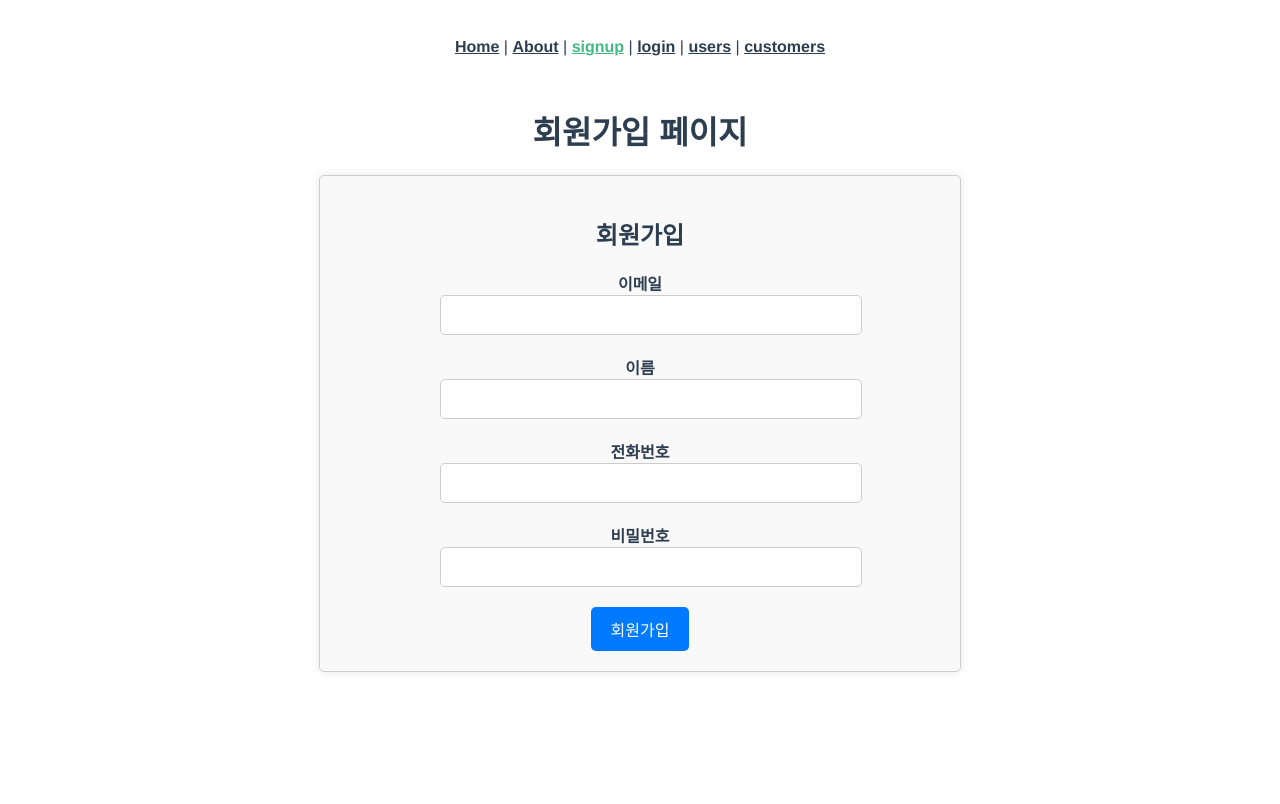
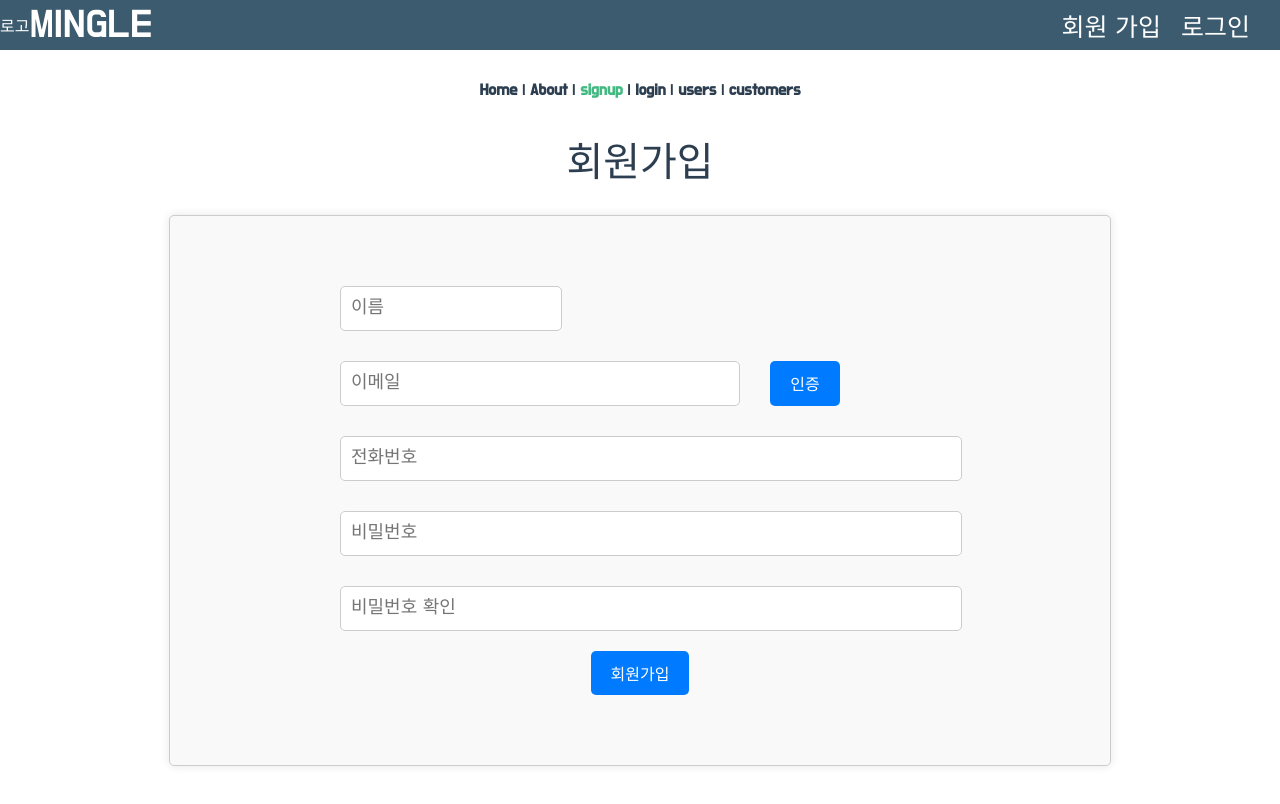
Before and after one commit to kinggodgeneralteam2/BE05-FIN-2TEAM-MINGLECRM-FRONT, a Vue app: page /signup in a window 1280 px wide. Shown: the top 804 px of the page. Built offline with nearby package versions, Linux system fonts and the light colour scheme.

Commit message:
상단바 컴포넌트 TopBar.vue 생성 & SignUpForm 컴포넌트 수정

```diff
--- a/src/App.vue
+++ b/src/App.vue
@@ -1,4 +1,13 @@
 <template>
+<link rel="preconnect" href="https://fonts.googleapis.com">
+<link rel="preconnect" href="https://fonts.gstatic.com" crossorigin>
+<link href="https://fonts.googleapis.com/css2?family=Do+Hyeon&family=Jua&display=swap" rel="stylesheet">
+
+
+  <div>
+    <TopBar/>
+  </div>
+
   <div>
     <nav>
       <router-link to="/">Home</router-link> |
@@ -14,11 +23,16 @@
 
 <style>
 #app {
-  font-family: Avenir, Helvetica, Arial, sans-serif;
+  /* font-family: Avenir, Helvetica, Arial, sans-serif; */
+  font-family: "Do Hyeon", sans-serif;
   -webkit-font-smoothing: antialiased;
   -moz-osx-font-smoothing: grayscale;
   text-align: center;
   color: #2c3e50;
+}
+
+body {
+  margin:0px;
 }
 
 nav {
@@ -34,4 +48,8 @@ nav a.router-link-exact-active {
   color: #42b983;
 }
 </style>
-<script setup></script>
+
+
+<script setup>
+import TopBar from './components/TopBar.vue';
+</script>
--- a/src/components/SignUpForm.vue
+++ b/src/components/SignUpForm.vue
@@ -1,28 +1,48 @@
 <template>
   <div>
-    <h2>회원가입</h2>
     <form @submit.prevent="signUp" class="signup-form">
+
+      <div class="form-group-name">
+        <input id="name" v-model="name" type="text" required placeholder="이름">
+      </div>
+
+      <div class=signup-form-vertical-spacer> </div>
+
+      <div class="form-group-email">
+        <input id="email" v-model="email" type="email" required @input="validateEmail" placeholder="이메일">
+        <div class="email-form-horizon-spacer"> </div>
+        <button class="email-auth-button" type="submit"> 인증 </button>
+
+      </div>
+
+      <p class="email-message" :style="{ color: isEmailValid ? 'blue' : 'red' }">{{ emailMessage }}</p>
+
+      <div class=signup-form-vertical-spacer> </div>
+
       <div class="form-group">
-        <label for="email">이메일</label>
-        <input id="email" v-model="email" type="email" required @input="validateEmail">
-        <p class="email-message" :style="{ color: isEmailValid ? 'blue' : 'red' }">{{ emailMessage }}</p>
-      </div>
-      <div class="form-group">
-        <label for="name">이름</label>
-        <input id="name" v-model="name" type="text" required>
-      </div>
-      <div class="form-group">
-        <label for="phone">전화번호</label>
-        <input id="phone" v-model="phone" type="tel" required @input="validatePhone">
+        <input id="phone" v-model="phone" type="tel" required @input="validatePhone" placeholder="전화번호">
         <p class="phone-message" :style="{ color: isPhoneValid ? 'blue' : 'red' }">{{ phoneMessage }}</p>
       </div>
+
+      <div class=signup-form-vertical-spacer> </div>
+
       <div class="form-group">
-        <label for="password">비밀번호</label>
-        <input id="password" v-model="password" type="password" required @input="validatePassword">
+        <input id="password" v-model="password" type="password" required @input="validatePassword" placeholder="비밀번호" >
         <p class="password-message" :style="{ color: isPasswordValid ? 'blue' : 'red' }">{{ passwordMessage }}</p>
       </div>
+
+      <div class=signup-form-vertical-spacer> </div>
+
+      <div class="form-group">
+        <input id="password" v-model="password" type="password" required @input="validatePassword" placeholder="비밀번호 확인" >
+        <p class="password-message" :style="{ color: isPasswordValid ? 'blue' : 'red' }">{{ passwordMessage }}</p>
+      </div>
+
       <!-- 유효성 메시지 표시 -->
       <button type="submit" class="btn-submit" :disabled="!isPasswordValid">회원가입</button>
+
+
+
     </form>
     <p v-if="message" class="message">{{ message }}</p>
   </div>
@@ -138,8 +158,42 @@ export default {
 </script>
 
 <style scoped>
+
+
 .signup-form {
   max-width: 400px;
+  margin: 0 auto;
+}
+
+.form-group-name {
+  max-width: 200px;
+
+}
+
+.form-group-email {
+  display: flex;
+  max-width: 500px;
+}
+
+.email-form-horizon-spacer {
+  margin-right: 30px;
+}
+
+.email-auth-button {
+
+  min-width: 70px;
+  background-color: #007bff;
+  color: #fff;
+  border: 1px;
+  border-radius: 5px;
+  cursor: pointer;
+  font-size: 16px;
+
+  font-family: "Do Hyeon", sans-serif;
+}
+
+.signup-form {
+  max-width: 600px;
   margin: 0 auto;
 }
 
@@ -158,9 +212,10 @@ input[type="tel"],
 input[type="password"] {
   width: 100%;
   padding: 10px;
-  font-size: 16px;
+  font-size: 18px;
   border: 1px solid #ccc;
   border-radius: 5px;
+  font-family: "Do Hyeon", sans-serif;
 }
 
 .btn-submit {
@@ -185,4 +240,12 @@ input[type="password"] {
 .password-message {
   margin-top: 5px;
 }
+
+::placeholder {
+  font-family: "Do Hyeon", sans-serif;
+}
+
+.signup-form-vertical-spacer {
+  margin-bottom: 30px;
+}
 </style>
--- /dev/null
+++ b/src/components/TopBar.vue
@@ -0,0 +1,53 @@
+<template>
+<div class="top-bar">
+
+    <div class="top-bar-left">
+        <div class="logo">로고</div>
+        <a href="/" class="home-button">MINGLE</a>
+    </div>
+
+    <div class="top-bar-right">
+        <a href="/signup" class="top-bar-signup-button">회원 가입</a>
+        <span class="spacer"></span>
+        <a href="/login" class="top-bar-login-button">로그인</a>
+    </div>
+
+</div>
+
+</template>
+
+<style>
+
+.top-bar {
+    display:flex;
+    background-color: #3C5B6E;
+    justify-content: space-between;
+    color: white;
+}
+
+.top-bar-right{
+    display: flex;
+    align-items: center; /* 세로 중앙 정렬 */
+    font-size: 25px;
+    margin-right: 30px;
+
+}
+
+.top-bar-left {
+    display: flex;
+    align-items: center; /* 세로 중앙 정렬 */
+}
+
+.home-button {
+    font-size: 40px;
+}
+
+.spacer {
+    margin-left: 20px; /* 원하는 간격 값으로 조정 */
+}
+
+a {
+    text-decoration: None;
+    color:white;
+}
+</style>
--- a/src/router/index.js
+++ b/src/router/index.js
@@ -26,7 +26,7 @@ const routes = [
   {
     path: "/signup", // 회원가입 페이지의 경로
     name: "SignUp",
-    component: SignUpPage, // 회원가입 페이지 컴포넌트
+    component: SignUpPage, // 회원가입 페이지 컴포넌트(뷰)
   },
   {
     path: "/login", // 회원가입 페이지의 경로
--- a/src/views/SignUpPage.vue
+++ b/src/views/SignUpPage.vue
@@ -1,5 +1,10 @@
 <template>
-  <h1>회원가입 페이지</h1>
+  <div class="signup-text-div">
+    회원가입
+  </div>
+
+  <div class="vertical-spacer"> </div>
+
   <div class="signup-page">
     <SignUpForm />
   </div>
@@ -16,10 +21,20 @@ export default {
 </script>
 
 <style scoped>
+
+.signup-text-div {
+  font-size: 40px;
+}
+
+.vertical-spacer {
+  margin-bottom: 2%;
+}
+
 .signup-page {
-  max-width: 600px;
-  margin: 0 auto;
-  padding: 20px;
+  max-width: 800px;
+  max-height: 800px;
+  margin: auto auto 100px auto;
+  padding: 70px;
   border: 1px solid #ccc;
   border-radius: 5px;
   background-color: #f9f9f9;
```
